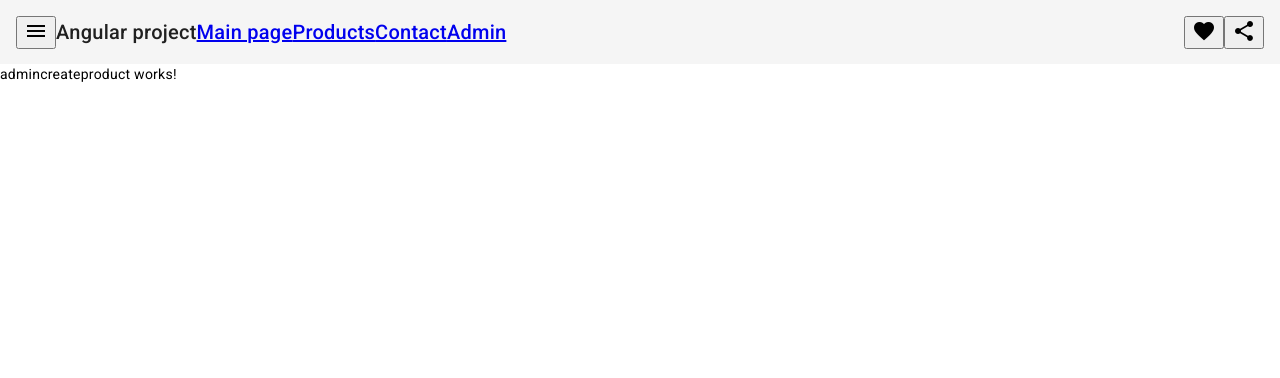
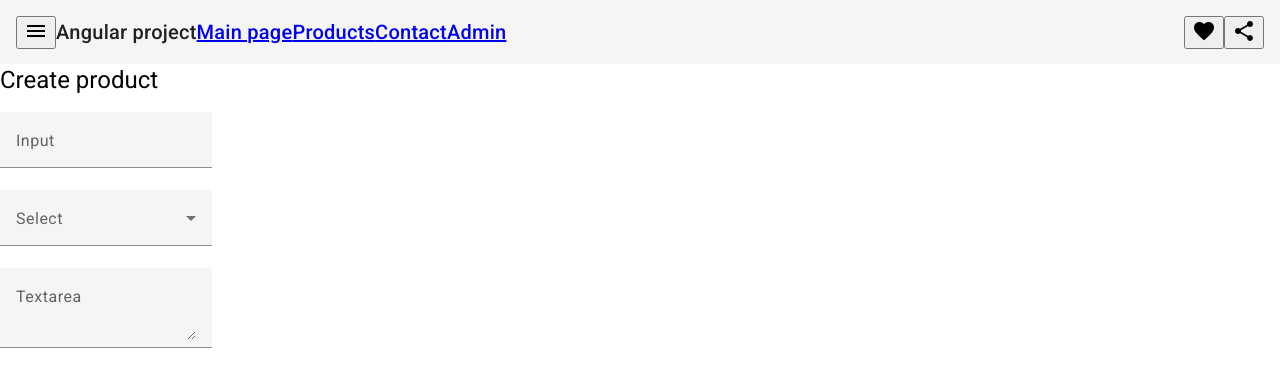
Before and after one commit to Mixuttih/demoprojektiangular, an Angular app in the folder myApp/: page /admin/product/create in a window 1280 px wide. Shown: the top 378 px of the page. Built offline with nearby package versions, Linux system fonts and the light colour scheme.

Commit message:
Admin create page

```diff
--- a/myApp/src/app/admin/admin.component.html
+++ b/myApp/src/app/admin/admin.component.html
@@ -1 +1,2 @@
-<p>admin works!</p>
+<h1>Admin</h1>
+<a routerLink="/admin/product/create" routerLinkActive="active" ariaCurrentWhenActive="page">Create product</a>
--- a/myApp/src/app/admincreateproduct/admincreateproduct.component.html
+++ b/myApp/src/app/admincreateproduct/admincreateproduct.component.html
@@ -1 +1,16 @@
-<p>admincreateproduct works!</p>
+<h1>Create product</h1>
+<mat-form-field>
+    <mat-label>Input</mat-label>
+    <input matInput>
+</mat-form-field>
+<mat-form-field>
+    <mat-label>Select</mat-label>
+    <mat-select>
+        <mat-option value="one">First option</mat-option>
+        <mat-option value="two">Second option</mat-option>
+    </mat-select>
+</mat-form-field>
+<mat-form-field >
+    <mat-label>Textarea</mat-label>
+    <textarea matInput></textarea>
+</mat-form-field>
--- a/myApp/src/app/admincreateproduct/admincreateproduct.component.scss
+++ b/myApp/src/app/admincreateproduct/admincreateproduct.component.scss
@@ -0,0 +1,5 @@
+:host {
+    display: flex;
+    flex-direction: column;
+    align-items: flex-start;
+  }
```
Also changed, not shown: myApp/src/app/app.module.ts (+7 -1 lines), 1 other file (tests, documents, lock files or other folders).
